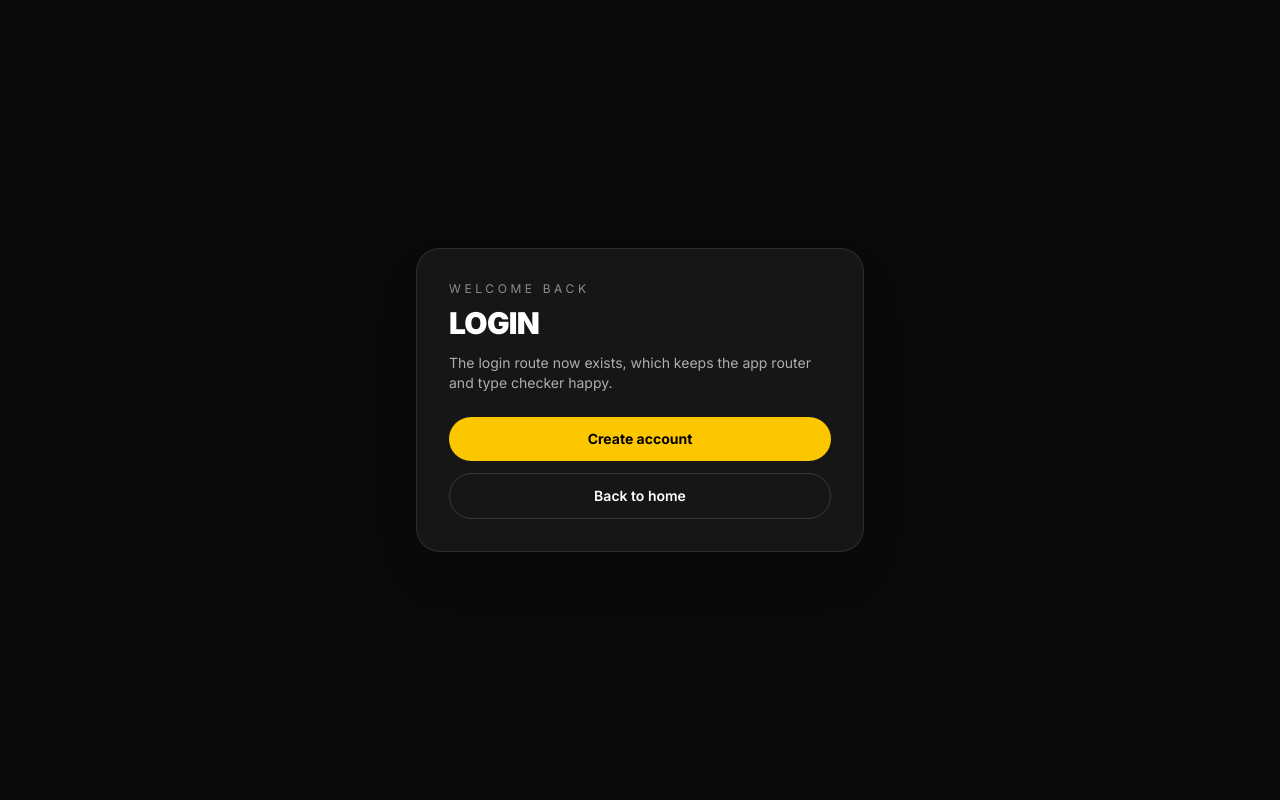
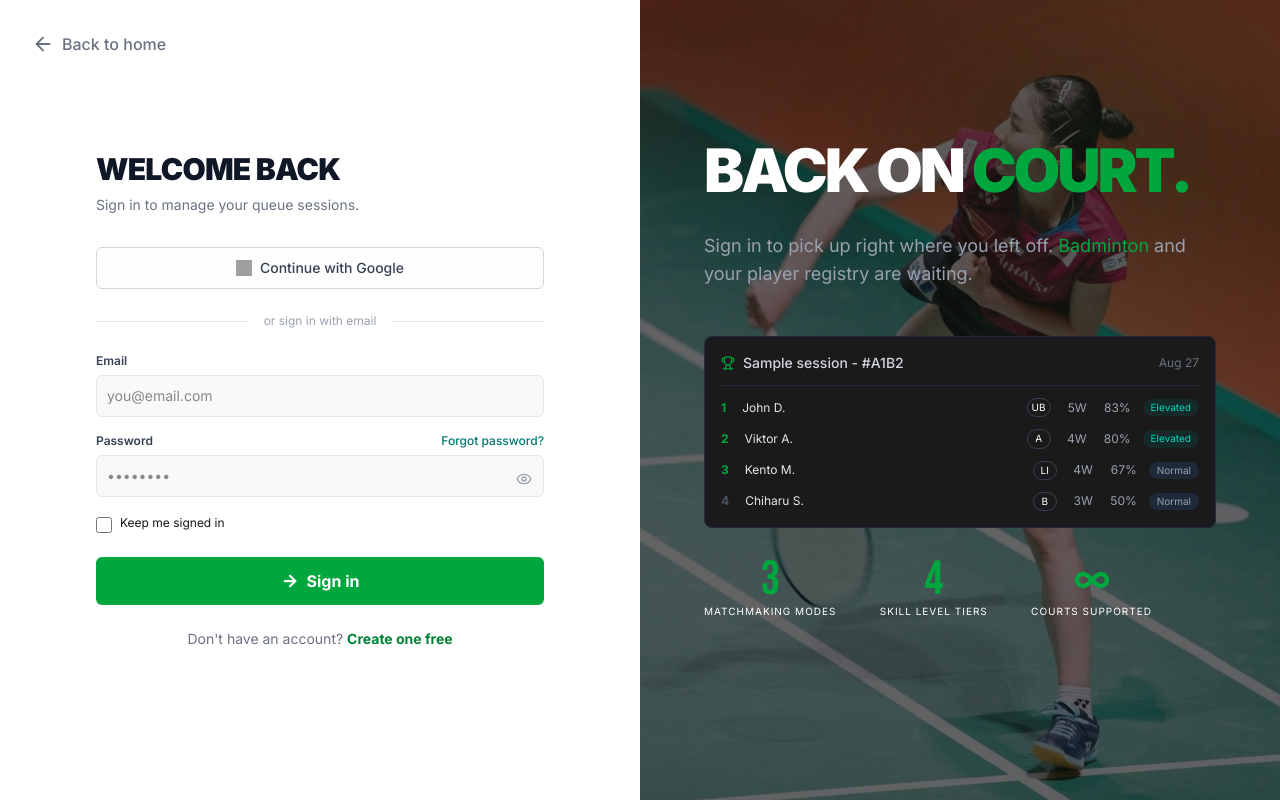
Before and after one commit to Gaeano/project-smatch, a Next.js app: page /login in a window 1280 px wide. Built offline with nearby package versions, Linux system fonts and the light colour scheme; grey boxes are pictures that could not be loaded.

Commit message:
ui: login

```diff
--- a/app/globals.css
+++ b/app/globals.css
@@ -10,6 +10,7 @@
   --color-foreground: var(--foreground);
   --font-sans: var(--font-inter);
   --font-mono: var(--font-inter);
+  --font-bebas: var(--font-bebas-neue);
 }
 
 @media (prefers-color-scheme: dark) {
@@ -22,5 +23,9 @@
 body {
   background: var(--background);
   color: var(--foreground);
-  font-family: var(--font-inter), Arial, Helvetica, sans-serif;
 }
+
+input[type="password"]::-ms-reveal,
+input[type="password"]::-ms-clear {
+  display: none;
+}
--- a/app/layout.tsx
+++ b/app/layout.tsx
@@ -2,19 +2,28 @@ import type { Metadata } from "next";
 import { Bebas_Neue, Inter } from 'next/font/google';
 import "./globals.css";
 
-const inter = Inter({ subsets: ['latin'], variable: '--font-inter' });
+const inter = Inter({
+  subsets: ['latin'],
+  variable: '--font-inter',
+  display: 'swap',
+});
 
-const bebas = Bebas_Neue({ weight: '400', subsets: ['latin'], variable: '--font-bebas' });
+const bebas = Bebas_Neue({
+  weight: '400',
+  subsets: ['latin'],
+  variable: '--font-bebas-neue',
+  display: 'swap',
+});
 
 export const metadata: Metadata = {
   title: "Create Next App",
   description: "Generated by create next app",
 };
 
-export default function RootLayout({ children }: LayoutProps<"/">) {
+export default function RootLayout({ children }: { children: React.ReactNode }) {
   return (
-    <html lang="en">
-      <body className={`${inter.variable} ${bebas.variable} font-sans antialiased`}>
+    <html lang="en" className={`${inter.variable} ${bebas.variable}`}>
+      <body className="font-sans">
         {children}
       </body>
     </html>
--- a/app/login/loginform.tsx
+++ b/app/login/loginform.tsx
@@ -0,0 +1,67 @@
+"use client";
+/* eslint-disable @next/next/no-img-element */
+
+import { useState } from 'react';
+import { Eye, EyeOff, ArrowRight } from 'lucide-react';
+import Link from 'next/link';
+
+export default function LoginForm() {
+    const [showPassword, setShowPassword] = useState(false);
+
+    return (
+        <form className='flex flex-col w-full'>
+            <button type="button" className='w-full flex items-center justify-center gap-2 border border-gray-300 rounded-md py-2.5 text-sm font-medium text-gray-700 hover:bg-gray-50 focus:outline-2 focus:outline-offset-2 transition-colors bg-[#FDFDFD]'>
+                <img src="https://www.svgrepo.com/show/475656/google-color.svg" alt="Google" className="w-4 h-4" />
+                Continue with Google
+            </button>
+
+            <div className="flex items-center my-6">
+                <div className="flex-1 border-t border-gray-200"></div>
+                <span className="px-4 text-xs text-gray-400 bg-white">or sign in with email</span>
+                <div className="flex-1 border-t border-gray-200"></div>
+            </div>
+
+            {/* email*/}
+            <div className='flex flex-col gap-1.5 mb-4'>
+                <label htmlFor='email' className='text-xs font-semibold text-gray-700'>Email</label>
+                <input type='text' id='email' placeholder='you@email.com'
+                className='p-2.5 bg-[#F9F9F8] border border-gray-200 rounded-md text-sm outline-none focus:border-green-700 focus:ring-1 focus:ring-green-700 transition-all'
+                />
+            </div>
+
+            {/* pass*/}
+            <div className='flex flex-col gap-1.5 mb-4 relative'>
+                <div className="flex justify-between items-center">
+                    <label htmlFor="password" className="text-xs font-semibold text-gray-700">Password</label>
+                    <Link href="/forgot-password" className="text-xs font-medium text-teal-700 hover:underline">
+                        Forgot password?
+                    </Link>
+                </div>
+                <input type={showPassword ? "text" : "password"} id='password' placeholder='••••••••'
+                className='p-2.5 pr-10 bg-[#F9F9F8] border border-gray-200 rounded-md text-sm outline-none focus:border-green-700 focus:ring-1 focus:ring-green-700 transition-all'
+                />
+                <button type='button' onClick={() => setShowPassword(!showPassword)} aria-label={showPassword ? "Hide password" : "Show password"} className='absolute right-3 top-[38px] text-gray-400 hover:text-gray-600'>
+                    {showPassword ? <EyeOff size={16} /> : <Eye size={16} />}
+                </button>
+            </div>
+
+            {/* terms*/}
+            <div className='flex items-start gap-2 mb-6'>
+                <input type='checkbox' id='terms' className='mt-1 w-4 h-4 accent-green-600 text-green-700 border-gray-300 rounded focus:ring-green-700 cursor-pointer'
+                />
+                <label htmlFor='terms' className='text-xs leading-relaxed'>
+                    Keep me signed in
+                </label>
+            </div>
+
+            <button type='submit' className='w-full flex items-center justify-center gap-2 bg-green-600 hover:bg-green-700 text-white font-bold py-3 rounded-md transition-colors'>
+                <ArrowRight size={18} strokeWidth={3} />
+                Sign in
+            </button>
+
+            <p className="text-center text-sm text-gray-500 mt-6">
+                Don&apos;t have an account? <a href="/signup" className="font-bold text-green-700 hover:underline">Create one free</a>
+            </p>
+        </form>
+    )
+}
--- a/app/login/page.tsx
+++ b/app/login/page.tsx
@@ -1,23 +1,108 @@
 import Link from "next/link";
+import LoginForm from "./loginform";
+import { Trophy, Infinity, ArrowLeft } from 'lucide-react';
 
 export default function LoginPage() {
+  const today = new Date();
+  const formattedDate = new Intl.DateTimeFormat('en-US', {
+    month: 'short',
+    day: 'numeric'
+  }).format(today);
+
   return (
-    <main className="flex min-h-screen items-center justify-center bg-neutral-950 px-6 text-white">
-      <section className="w-full max-w-md rounded-3xl border border-white/10 bg-white/5 p-8 shadow-2xl shadow-black/30 backdrop-blur">
-        <p className="mb-2 text-xs uppercase tracking-[0.3em] text-white/50">Welcome back</p>
-        <h1 className="text-3xl font-black uppercase tracking-tight">Login</h1>
-        <p className="mt-3 text-sm text-white/65">
-          The login route now exists, which keeps the app router and type checker happy.
-        </p>
-        <div className="mt-6 flex flex-col gap-3">
-          <Link href="/signup" className="rounded-full bg-yellow-400 px-5 py-3 text-center text-sm font-bold text-black transition-colors hover:bg-yellow-300">
-            Create account
-          </Link>
-          <Link href="/" className="rounded-full border border-white/15 px-5 py-3 text-center text-sm font-semibold text-white transition-colors hover:bg-white/10">
-            Back to home
-          </Link>
+    <div className="flex min-h-screen bg-white">
+      <div className="w-full lg:w-1/2 flex flex-col justify-center items-center p-8 lg:p-16">
+        <Link href="/"
+          className="absolute top-8 left-8 flex items-center gap-2 text-s font-medium text-gray-500 hover:text-gray-900 transition-colors mb-8 w-fit">
+          <ArrowLeft size={22} />
+          Back to home
+        </Link>
+
+        <div className="w-full max-w-md">
+          <h2 className="text-3xl font-black uppercase tracking-tight text-gray-900 mb-2">Welcome Back</h2>
+          <p className="text-sm text-gray-500 mb-8">Sign in to manage your queue sessions.</p>
+
+          <LoginForm />
         </div>
-      </section>
-    </main>
+      </div>
+
+      <div className="hidden lg:flex lg:w-1/2 bg-[#111111] text-white flex-col p-16 justify-center relative overflow-hidden">
+            <div
+              className="absolute inset-0 bg-[url('/login-bg.jpg')] bg-cover bg-center opacity-50"
+              aria-hidden="true"
+            />
+            <div className="absolute inset-0 bg-[#111111]/30" aria-hidden="true" />
+            <div className="absolute top-0 right-0 w-96 h-96 bg-green-900/10 rounded-full blur-3xl -z-0"></div>
+
+            <div className="relative z-10 max-w-lg">
+                <h1 className=" text-6xl font-black leading-tight tracking-tighter uppercase mb-6">
+                    Back on
+                    <span className="text-green-600"> Court.</span>
+                </h1>
+
+                <p className="text-gray-400 text-lg mb-12">
+                    Sign in to pick up right where you left off. <span className="text-green-600"> Badminton </span>and your player registry are waiting.
+                </p>
+
+                <div className="bg-[#1A1A1A] border border-gray-800 rounded-lg p-4 mb-8 text-sm">
+                  <div className="flex justify-between items-center border-b border-gray-800 pb-3 mb-3">
+                    <div className="flex items-center gap-2 text-gray-300 font-medium">
+                      <Trophy size={14} className="text-green-600" />
+                      Sample session - #A1B2
+                    </div>
+                    <span className="text-gray-500 text-xs">{formattedDate}</span>
+                  </div>
+
+                  <div className="space-y-3">
+                    <MockupRow rank="1" name="John D." tier="UB" wins="5W" wr="83%" status="Elevated" />
+                    <MockupRow rank="2" name="Viktor A." tier="A" wins="4W" wr="80%" status="Elevated" />
+                    <MockupRow rank="3" name="Kento M." tier="LI" wins="4W" wr="67%" status="Normal" />
+                    <MockupRow rank="4" name="Chiharu S." tier="B" wins="3W" wr="50%" status="Normal" />
+                  </div>
+                </div>
+
+                <div className="flex justify-between max-w-md mb-12">
+                  <StatBlock number="3" label="Matchmaking Modes" />
+                  <StatBlock number="4" label="Skill Level Tiers" />
+                  <StatBlock number={<Infinity size={36} strokeWidth={3} />} label="Courts Supported" />
+                </div>
+
+            </div>
+
+        </div>
+
+    </div>
+
   );
 }
+
+function MockupRow({ rank, name, tier, wins, wr, status }: { rank: string, name: string, tier: string, wins: string, wr: string, status: string }) {
+  const isTopThree = parseInt(rank) <= 3;
+  return (
+    <div className="flex justify-between items-center text-xs">
+      <div className="flex items-center gap-4">
+        <span className={`font-bold ${isTopThree ? 'text-green-600' : 'text-gray-600'}`}>{rank}</span>
+        <span className="text-gray-200">{name}</span>
+      </div>
+      <div className="flex items-center gap-3 text-gray-400">
+        <span className="w-6 text-center border border-gray-700 rounded-full text-[10px] py-0.5 text-white">{tier}</span>
+        <span className="w-6 text-right">{wins}</span>
+        <span className="w-8 text-right">{wr}</span>
+        <span className={`text-[10px] px-2 py-0.5 rounded-full ${status === 'Elevated' ? 'bg-teal-900/30 text-teal-400' : 'bg-gray-800 text-gray-400'}`}>
+          {status}
+        </span>
+      </div>
+    </div>
+  );
+}
+
+function StatBlock({ number, label }: { number: React.ReactNode, label: string }) {
+  return (
+    <div className="flex flex-col items-center">
+      <span className="font-bebas text-5xl text-green-600 flex items-center justify-center h-10">
+        {number}
+      </span>
+      <span className="text-[10px] tracking-widest text-white uppercase mt-1">{label}</span>
+    </div>
+  );
+}
--- a/app/signup/page.tsx
+++ b/app/signup/page.tsx
@@ -1,10 +1,18 @@
+import Link from 'next/link';
 import SignupForm from './signupform'
-import { Check, BarChart2, Zap } from 'lucide-react';
+import { Check, BarChart2, Zap, ArrowLeft } from 'lucide-react';
 
 export default function SignupPage() {
   return (
     <div className="flex min-h-screen bg-white">
         <div className="w-full lg:w-1/2 flex flex-col justify-center items-center p-8 lg:p-16">
+            <Link href="/"
+              className="absolute top-8 left-8 flex items-center gap-2 text-s font-medium text-gray-500 hover:text-gray-900 transition-colors mb-8 w-fit">
+              <ArrowLeft size={22} />
+              Back to home
+            </Link>
+
+
             <div className="w-full max-w-md">
                 <h2 className="text-3xl font-black uppercase tracking-tight text-gray-900 mb-2">Create Your Account</h2>
                 <p className="text-sm text-gray-500 mb-8">Become a queue master. No credit card needed.</p>
@@ -13,19 +21,26 @@ export default function SignupPage() {
             </div>
         </div>
 
+
+
         <div className="hidden lg:flex lg:w-1/2 bg-[#111111] text-white flex-col p-16 justify-center relative overflow-hidden">
+            <div
+              className="absolute inset-0 bg-[url('/signup-bg.jpg')] bg-cover bg-center opacity-50"
+              aria-hidden="true"
+            />
+            <div className="absolute inset-0 bg-[#111111]/30" aria-hidden="true" />
             <div className="absolute top-0 right-0 w-96 h-96 bg-green-900/10 rounded-full blur-3xl -z-0"></div>
 
-            <div className="z-10 max-w-lg">
+            <div className="relative z-10 max-w-lg">
                 <h1 className="text-6xl font-black leading-tight tracking-tighter uppercase mb-6">
                     Join the <br />
-                    <span className="text-yellow-400">Queue.</span> <br />
+                    <span className="text-green-600">Queue.</span> <br />
                     Run the <br />
                     Court.
                 </h1>
 
                 <p className="text-gray-400 text-lg mb-12">
-                    Create your account and run your first session in minutes.
+                    Create your account and run your <span className="text-green-600">first session</span> in minutes.
                     Your player registry and stats stay with you across every session.
                 </p>
 
@@ -48,6 +63,9 @@ export default function SignupPage() {
                 </div>
 
             </div>
+
+            <p className='absolute bottom-8 right-8 flex text-xs text-gray-700'>Photo by BWF</p>
+
         </div>
 
     </div>
@@ -61,7 +79,7 @@ function FeatureItem({ icon, title, desc }: { icon: React.ReactNode, title: stri
         {icon}
       </div>
       <div>
-        <h3 className="font-bold text-white text-sm">{title}</h3>
+        <h3 className="font-bold text-white text-lg">{title}</h3>
         <p className="text-sm text-gray-500 mt-1">{desc}</p>
       </div>
     </div>
--- a/app/signup/signupform.tsx
+++ b/app/signup/signupform.tsx
@@ -12,7 +12,7 @@ export default function SignupForm() {
         <form className='flex flex-col w-full'>
             <button type="button" className='w-full flex items-center justify-center gap-2 border border-gray-300 rounded-md py-2.5 text-sm font-medium text-gray-700 hover:bg-gray-50 focus:outline-2 focus:outline-offset-2 transition-colors bg-[#FDFDFD]'>
                 <img src="https://www.svgrepo.com/show/475656/google-color.svg" alt="Google" className="w-4 h-4" />
-                Sign in with Google
+                Sign up with Google
             </button>
 
             <div className="flex items-center my-6">
@@ -72,14 +72,14 @@ export default function SignupForm() {
 
             {/* terms*/}
             <div className='flex items-start gap-2 mb-6'>
-                <input type='checkbox' id='terms' className='mt-1 w-4 h-4 text-green-700 border-gray-300 rounded focus:ring-green-700'
+                <input type='checkbox' id='terms' className='mt-1 w-4 h-4 accent-green-600 text-green-700 border-gray-300 rounded focus:ring-green-700 cursor-pointer'
                 />
-                <label htmlFor='terms' className='flex text-center text-xs leading-relaxed'>
-                    I agree to Smatch&apos;s Terms and <a href="#" className="text-green-700 font-medium">Terms of Service</a> and <a href="#" className="text-green-700 font-medium">Privacy Policy</a>.
+                <label htmlFor='terms' className='text-xs leading-relaxed'>
+                    I agree to Smatch&apos;s <a href="#" className="text-green-700 font-medium">Terms of Service</a> and <a href="#" className="text-green-700 font-medium">Privacy Policy</a>.
                 </label>
             </div>
 
-            <button type='submit' className='w-full flex items-center justify-center gap-2 bg-green-600 hover:bg-green-700 text-black font-bold py-3 rounded-md transition-colors'>
+            <button type='submit' className='w-full flex items-center justify-center gap-2 bg-green-600 hover:bg-green-700 text-white font-bold py-3 rounded-md transition-colors'>
                 <Check size={18} strokeWidth={3} />
                 Create account
             </button>
```
Also changed, not shown: public/login-bg.jpg (added), public/signup-bg.jpg (added).
